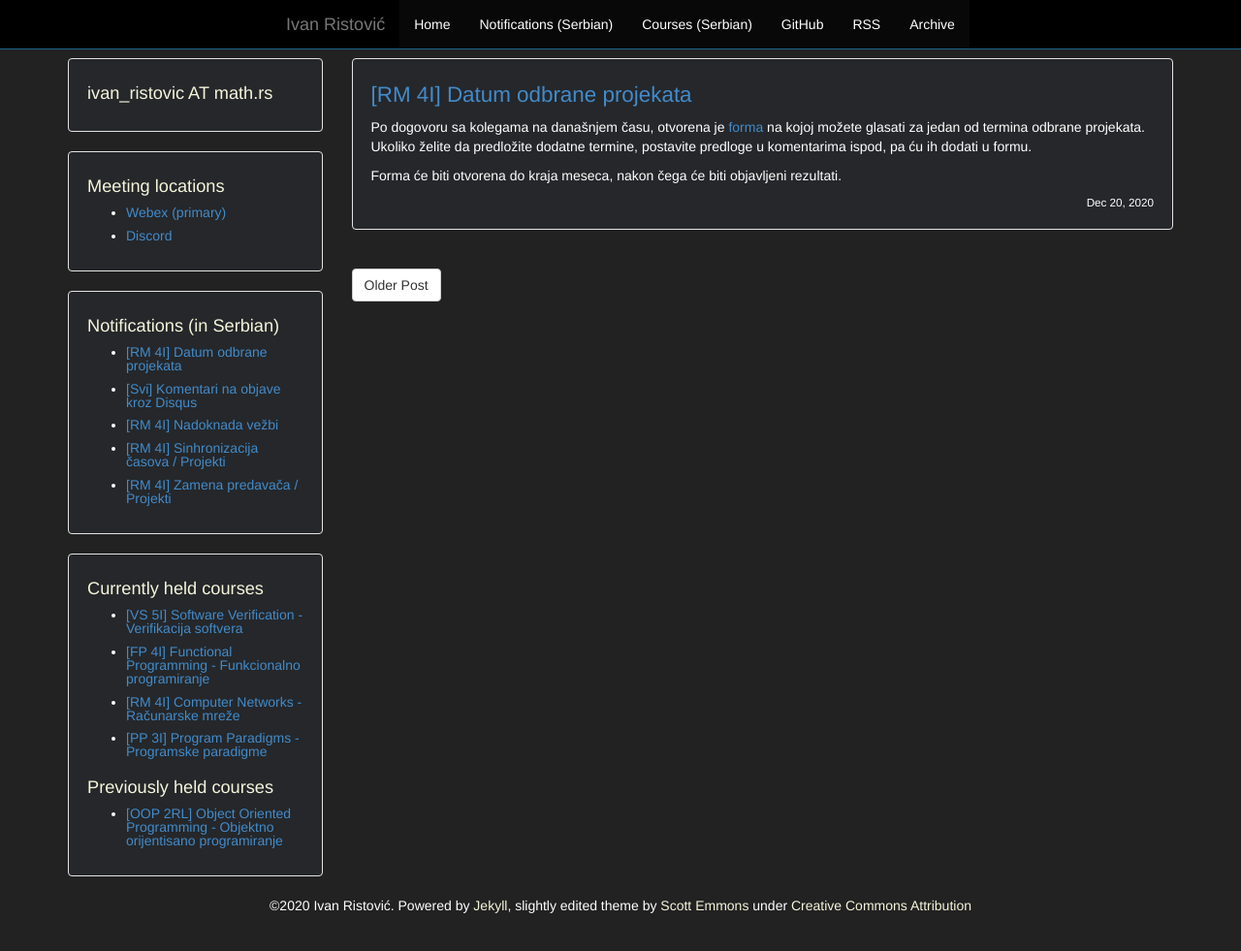
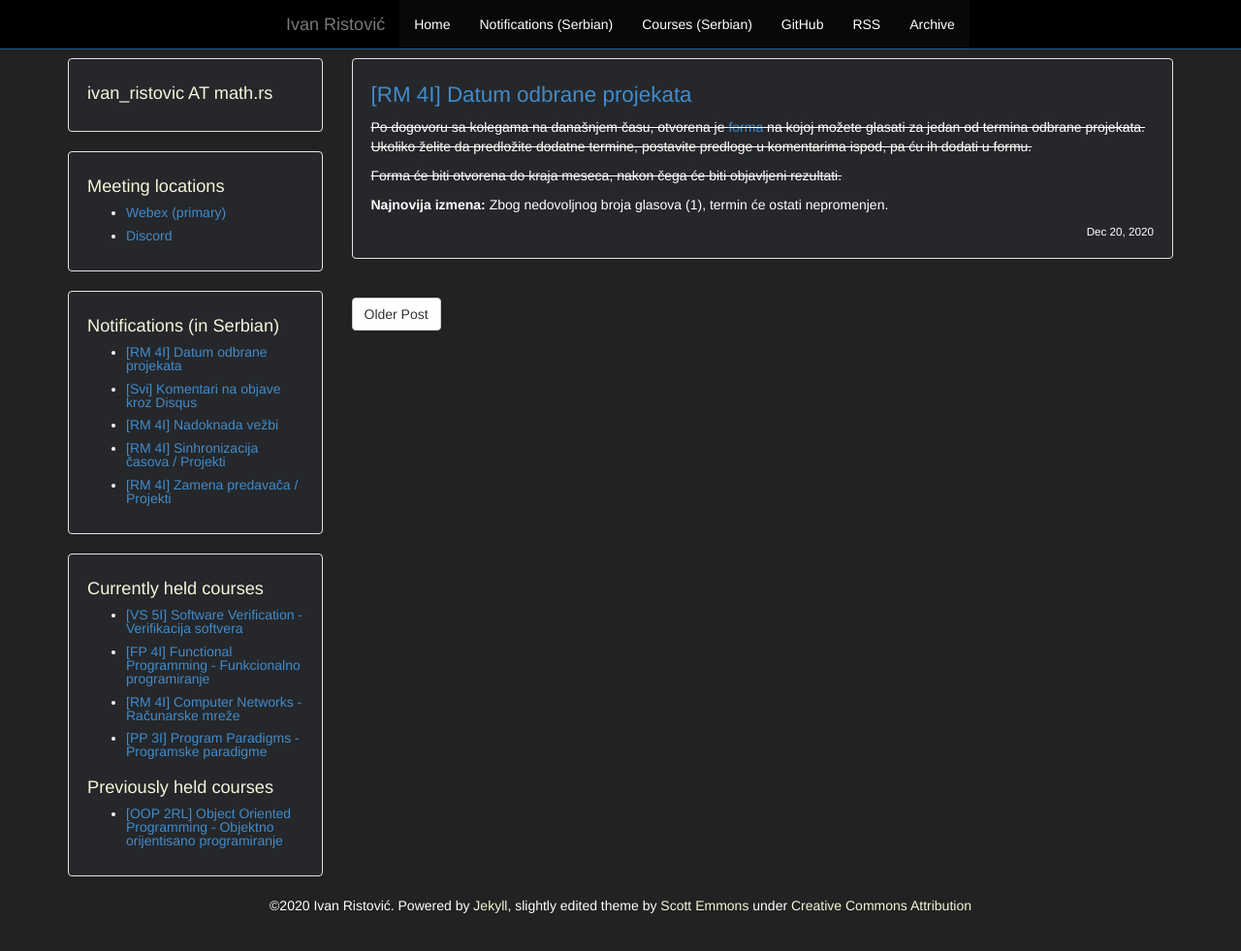
Before and after one commit to ivan-ristovic/ivan-ristovic.github.io, a Jekyll site: the page built from _posts/2020_2021/2020-12-20-rm-projects.md, in a window 1280 px wide and 1014 px high. Shown: the top 981 px of the window at 97% size. Built offline with Jekyll 4.4.1, drawn with Linux system fonts in a browser that asks for light colours; comment, search, counter and statistics services are not loaded.

Commit message:
[RM] Edit projects date

```diff
--- a/_posts/2020_2021/2020-12-20-rm-projects.md
+++ b/_posts/2020_2021/2020-12-20-rm-projects.md
@@ -6,11 +6,13 @@ date: 2020-12-20 22:30:00 +0100
 comments: true
 ---
 
-Po dogovoru sa kolegama na današnjem času, otvorena je
+~~Po dogovoru sa kolegama na današnjem času, otvorena je
 [forma](https://forms.gle/s3bNmonosPavyp45A){:target="_blank"}
 na kojoj možete glasati za jedan od termina odbrane projekata.
 Ukoliko želite da predložite dodatne termine, postavite predloge
-u komentarima ispod, pa ću ih dodati u formu.
+u komentarima ispod, pa ću ih dodati u formu.~~
 
-Forma će biti otvorena do kraja meseca, nakon čega će biti objavljeni
-rezultati.
+~~Forma će biti otvorena do kraja meseca, nakon čega će biti objavljeni
+rezultati.~~
+
+**Najnovija izmena:** Zbog nedovoljnog broja glasova (1), termin će ostati nepromenjen.
```
